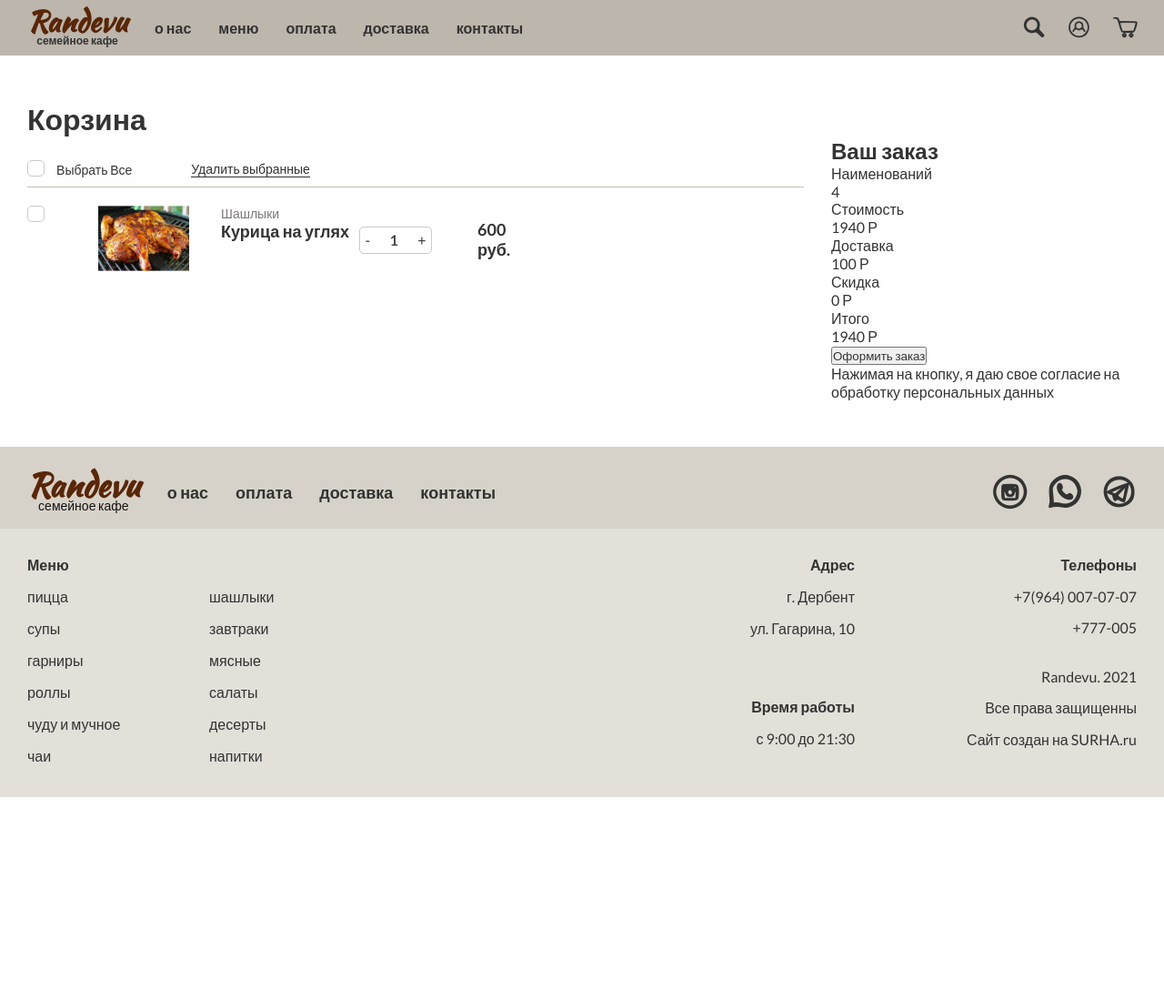
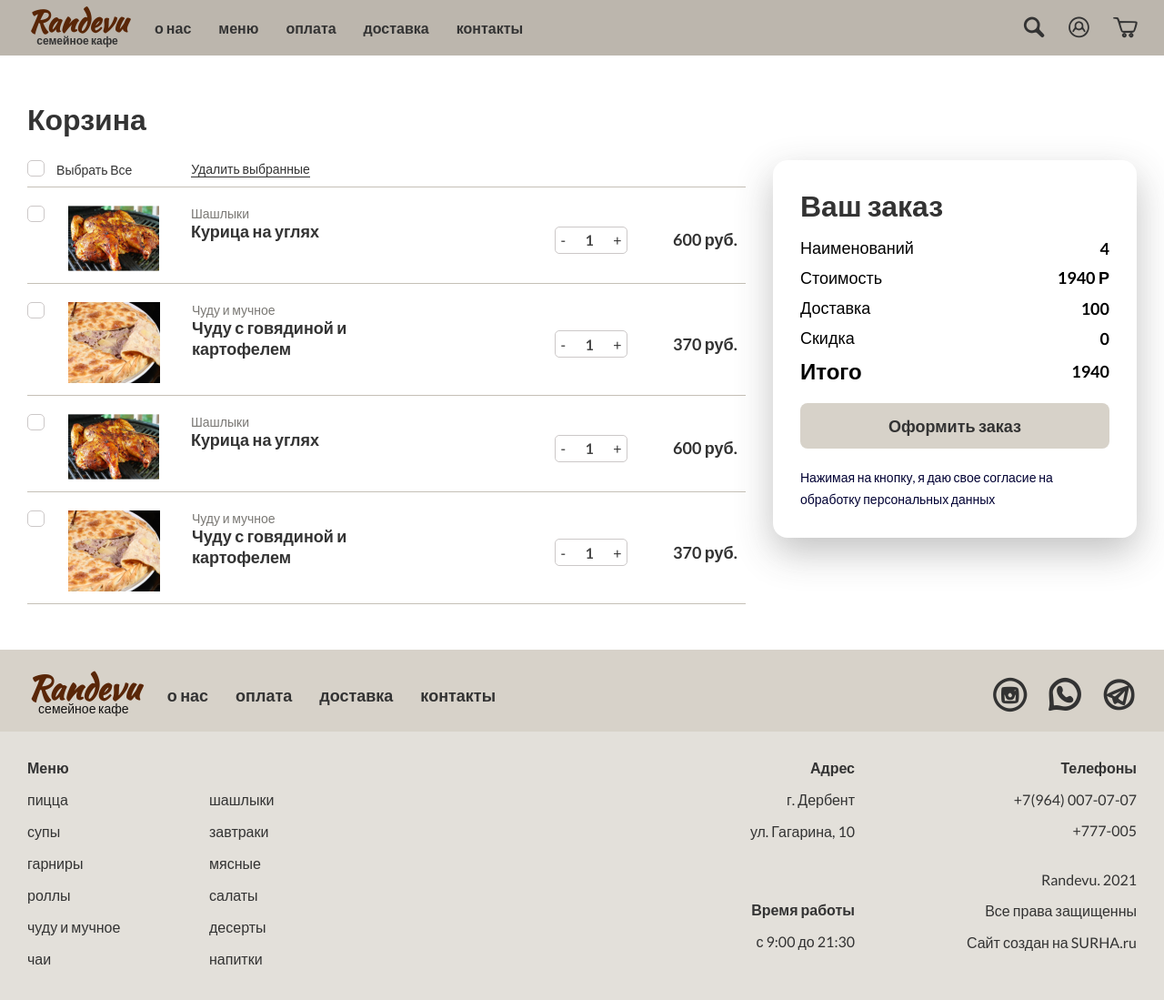
Before and after one commit to Surha05/Randevu, a PHP site: page /basket.php in a window 1280 px wide. Shown: the whole page at 91% size. Before the commit the page ends 876 px from the top, so only its background shows below. Run offline with PHP 8.4, Linux system fonts and the light colour scheme; some libraries are stand-ins or nearby versions; some web fonts are replaced.

Commit message:
верхняя часть корзины

```diff
--- a/basket.php
+++ b/basket.php
@@ -30,11 +30,11 @@
           <div class="basket-content">
             <ul class="basket__row">
              <li class="basket__content-item">
+              <div class="basket__content-left">
                 <label class="basket__label">
                   <input class="basket__check-box" type="checkbox" />
                   <span class="icon-check"></span>
                 </label>
-              <div class="basket__content-left">
                 <figure class="basket__figure-box">
                   <img src="img/basket/charcoal-chiken.png" alt="" class="charcoal-chiken">
                 </figure>
@@ -51,53 +51,104 @@
                 </div>
                 <p class="basket__price">600 руб.</p>
               </div>
-
              </li>
-            </ul>
-
-             <!-- <ul class="basket__content-right">
-              <li class="basket__right-item">
+             <li class="basket__content-item">
+              <div class="basket__content-left">
+                <label class="basket__label">
+                  <input class="basket__check-box" type="checkbox" />
+                  <span class="icon-check"></span>
+                </label>
+                <figure class="basket__figure-box">
+                  <img src="img/basket/chudu.png" alt="" class="charcoal-chiken">
+                </figure>
+                <div class="basket__content-desc">
+                  <p class="basket__content-subtitle">Чуду и мучное</p>
+                  <p class="basket__content-dish">Чуду с говядиной и картофелем</p>
+                </div>
+              </div>
+              <div class="basket__content-right">
+                <div class="basket__choice-quantity">
+                  <button class="basket__btn-minus">-</button>
+                  <input value="1" class="basket__quantity-value">
+                  <button class="basket__btn-plus">+</button>
+                </div>
+                <p class="basket__price">370 руб.</p>
+              </div>
+             </li>
+             <li class="basket__content-item">
+              <div class="basket__content-left">
+                <label class="basket__label">
+                  <input class="basket__check-box" type="checkbox" />
+                  <span class="icon-check"></span>
+                </label>
+                <figure class="basket__figure-box">
+                  <img src="img/basket/charcoal-chiken.png" alt="" class="charcoal-chiken">
+                </figure>
+                <div class="basket__content-desc">
+                  <p class="basket__content-subtitle">Шашлыки</p>
+                  <p class="basket__content-dish">Курица на углях</p>
+                </div>
+              </div>
+              <div class="basket__content-right">
                 <div class="basket__choice-quantity">
                   <button class="basket__btn-minus">-</button>
                   <input value="1" class="basket__quantity-value">
                   <button class="basket__btn-plus">+</button>
                 </div>
                 <p class="basket__price">600 руб.</p>
+              </div>
              </li>
-             <li class="basket__right-item">
+             <li class="basket__content-item">
+              <div class="basket__content-left">
+                <label class="basket__label">
+                  <input class="basket__check-box" type="checkbox" />
+                  <span class="icon-check"></span>
+                </label>
+                <figure class="basket__figure-box">
+                  <img src="img/basket/chudu.png" alt="" class="charcoal-chiken">
+                </figure>
+                <div class="basket__content-desc">
+                  <p class="basket__content-subtitle">Чуду и мучное</p>
+                  <p class="basket__content-dish">Чуду с говядиной и картофелем</p>
+                </div>
+              </div>
+              <div class="basket__content-right">
                 <div class="basket__choice-quantity">
                   <button class="basket__btn-minus">-</button>
                   <input value="1" class="basket__quantity-value">
                   <button class="basket__btn-plus">+</button>
                 </div>
-                <p class="basket__price">600 руб.</p>
-             </li> -->
+                <p class="basket__price">370 руб.</p>
+              </div>
+             </li>
             </ul>
           </div>
         </div>
         <div class="basket-container__right">
+          <div class="basket__order">
             <h2 class="basket__order-title">Ваш заказ
             </h2>
-         <div class="basket__order-box">
-           <ul class="basket__order-name">
-             <li class="basket__order-item">Наименований</li>
-             <li class="basket__order-item">4</li>
-           </ul>
-           <ul class="basket__order-cost">
-             <li class="basket__order-item">Стоимость</li>
-             <li class="basket__order-item">1940 Р</li>
-           </ul>
-           <ul class="basket__order-delivery">
-             <li class="basket__order-item">Доставка</li>
-             <li class="basket__order-item">100 Р</li>
-           </ul>
-           <ul class="basket__order-reduction">
-             <li class="basket__order-item">Скидка</li>
-             <li class="basket__order-item">0 Р</li>
-           </ul>
-           <ul class="basket__order-all">
-             <li class="basket__order-item">Итого</li>
-             <li class="basket__order-item">1940 Р</li>
+            <ul class="basket__order-items">
+              <li class="basket__order-item">
+                <p class="basket__order-name">Наименований</p>
+                <p class="basket__order-price">4</p>
+              </li>
+              <li class="basket__order-item">
+                <p class="basket__order-cost">Стоимость</p>
+                <p class="basket__order-price">1940 Р</p>
+              </li>
+              <li class="basket__order-item">
+                <p class="basket__order-delivery">Доставка</p>
+                <p class="basket__order-price">100</p>
+              </li>
+              <li class="basket__order-item">
+                <p class="basket__order-reduction">Скидка</p>
+                <p class="basket__order-price">0</p>
+              </li>
+              <li class="basket__order-item">
+                <p class="basket__order-all">Итого</p>
+                <p class="basket__order-price">1940</p>
+              </li>
             </ul>
            <button class="basket__order-btn">Оформить заказ</button>
            <p class="basket__order-consent">Нажимая на кнопку, я даю свое согласие на обработку персональных данных</p>
--- a/css/basket.css
+++ b/css/basket.css
@@ -1,7 +1,8 @@
 .basket {
   max-width: 1920px;
   margin: 0 auto;
-  padding: 50px 0;
+  padding: 50px 0px;
+  box-sizing: border-box;
 }
 
 .basket__title {
@@ -11,9 +12,12 @@
 
 .basket-container {
   display: grid;
-  grid-template-columns: 70% 30%;
+  grid-template-columns: 3fr 1fr;
+  justify-content: space-between;
   gap: 30px;
 }
+
+/* ----- BASKET-CONTAINER__LEFT ----- */
 
 .basket-control {
   width: 100%;
@@ -22,7 +26,6 @@
   border-bottom: 1px solid #c5c0b7;
   padding-bottom: 10px;
   align-items: center;
-  margin-bottom: 20px;
 }
 
 .basket__label {
@@ -75,10 +78,20 @@
   justify-content: space-between;
   align-items: center;
 }
-
+.basket__row {
+  width: 100%;
+}
 .basket__content-item {
   display: grid;
-  grid-template-columns: 10% 60% 30%;
+  grid-template-columns: 1fr 1fr;
+  padding-bottom: 10px;
+  border-bottom: 1px solid #c5c0b7;
+  margin-top: 20px;
+}
+
+.basket__content-left {
+  width: 100%;
+  display: flex;
 }
 
 .basket__figure-box {
@@ -95,10 +108,6 @@
   font-size: 18px;
   font-weight: bold;
   color: #333333;
-}
-
-.basket__content-left {
-  display: flex;
 }
 
 .basket__content-right {
@@ -141,3 +150,74 @@
   font-weight: bold;
   color: #333333;
 }
+/* ----- END BASKET-CONTAINER__LEFT ----- */
+
+/* ----- BASKET-CONTAINER__RIGHT ----- */
+.basket-container__right {
+  margin-top: 25px;
+  background: #fff;
+  height: 451px;
+}
+
+.basket__order {
+  width: 400px;
+  padding: 30px;
+  box-shadow: 0 16px 40px rgba(53, 54, 53, 0.3);
+  border-radius: 16px;
+}
+
+.basket__order-title {
+  font-size: 32px;
+  font-weight: bold;
+  color: #333333;
+  margin-bottom: 15px;
+}
+
+.basket__order-item {
+  display: flex;
+  justify-content: space-between;
+  margin-bottom: 10px;
+  align-items: center;
+}
+
+.basket__order-item:last-child {
+  margin-bottom: 20px;
+}
+
+.basket__order-name,
+.basket__order-cost,
+.basket__order-delivery,
+.basket__order-reduction {
+  font-size: 18px;
+  color: #000000;
+}
+
+.basket__order-all {
+  font-size: 24px;
+  font-weight: bold;
+  color: #000000;
+}
+
+.basket__order-price {
+  font-size: 18px;
+  color: #000000;
+  font-weight: bold;
+}
+
+.basket__order-btn {
+  width: 100%;
+  height: 50px;
+  border: none;
+  text-align: center;
+  background: #d7d2c9;
+  font-size: 18px;
+  border-radius: 8px;
+  font-weight: bold;
+  margin-bottom: 20px;
+}
+
+.basket__order-consent {
+  font-size: 14px;
+  color: #000033;
+  line-height: 24px;
+}
```
Lines whose indentation alone changed are shown as unchanged.
